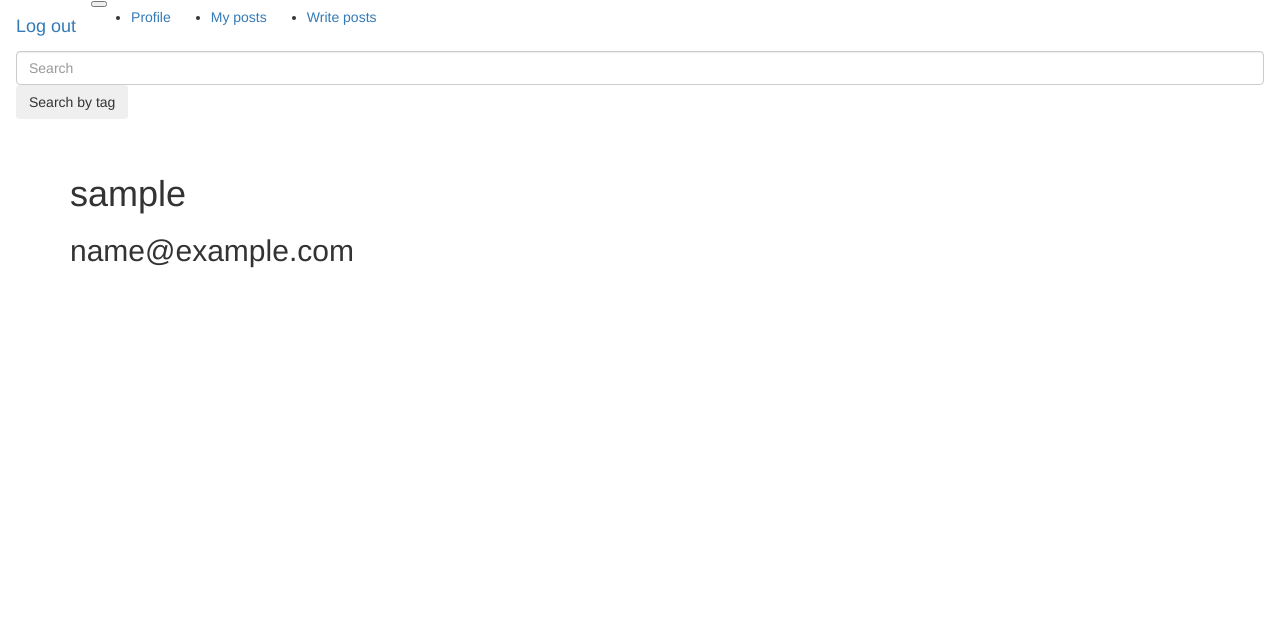
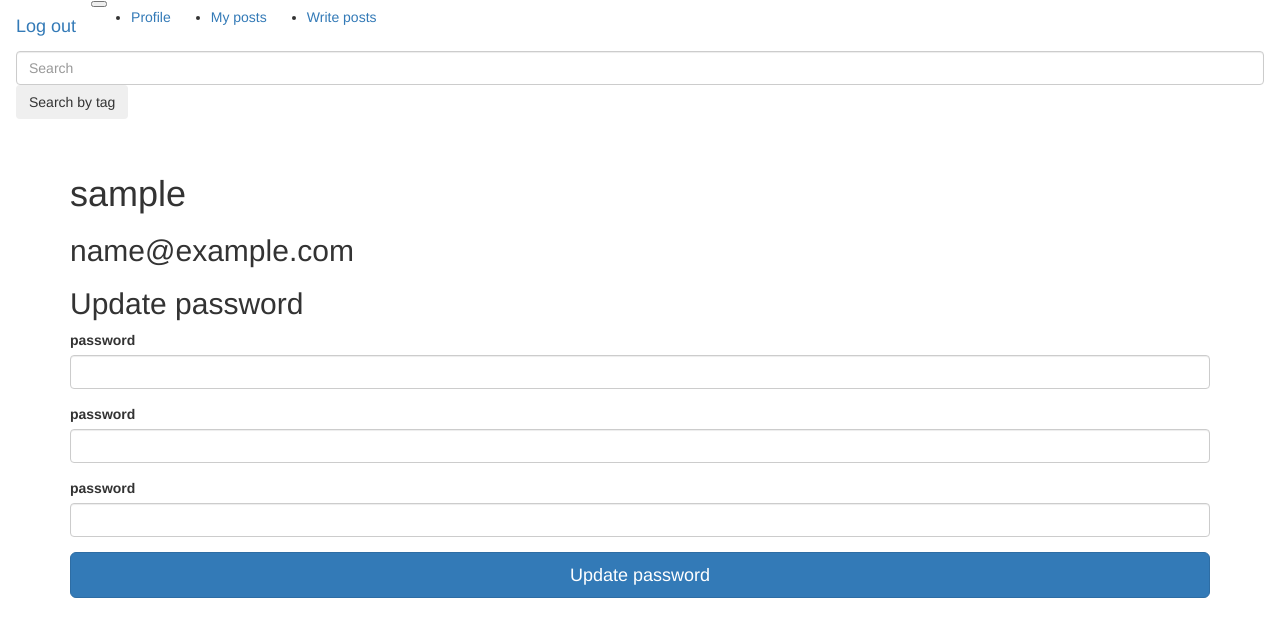
Before and after one commit to KatrinSD/Lyceum_IVR, a Flask app: page /profile in a window 1280 px wide. Shown: the top 637 px of the page. Run offline with Flask 2, Linux system fonts and the light colour scheme; the visitor is signed in with stand-in values (Sample User, id 1); data comes from the database, SQL or seed files in the repository; some libraries are stand-ins or nearby versions.

Commit message:
added password change ability

```diff
--- a/app/templates/profile.html
+++ b/app/templates/profile.html
@@ -15,6 +15,24 @@ Profile
 <h1> {{username}} </h1>
 <h2> {{email}} </h2>
 
+<form class="form-change_password" method = "POST" action = "/profile">
+	<h2 class="form-change_password-heading">Update password</h2>
+	{{ form.hidden_tag() }}
+	{{ wtf.form_field(form.old_password) }}
+	{{ wtf.form_field(form.new_password) }}
+	{{ wtf.form_field(form.confirm_password) }}
+	{% for msg in get_flashed_messages() %}
+		{% if password_changed %}
+			<div class="alert alert-success">
+		{% else %}
+			<div class="alert alert-danger">
+		{% endif %}
+		{{ msg }}
+		</div>
+	{% endfor %}
+	<button class="btn btn-lg btn-primary btn-block" type="submit">Update password</button>
+</form>
+
 
 </div> <!-- /container -->
 {% endblock %}
--- a/app/views.py
+++ b/app/views.py
@@ -1,4 +1,4 @@
-from flask import session, redirect, url_for, request
+from flask import session, redirect, url_for, request, flash
 from flask import render_template as flask_render
 
 from app import app, db, login_manager, tags_driver
@@ -61,6 +61,13 @@ class FindPostForm(FlaskForm):
 """class ChangeUsername(FlaskForm):
 	new_username = StringField("username", validators=[InputRequired(), Length(min=4, max=15)])"""
 
+class ChangePassword(FlaskForm):
+
+	old_password = PasswordField("password", validators=[InputRequired(), Length(min=8, max=80)])
+	new_password = PasswordField("password", validators=[InputRequired(), Length(min=8, max=80)])
+	confirm_password = PasswordField("password", validators=[InputRequired(), Length(min=8, max=80)])
+
+
 
 @app.route("/")
 @app.route("/index")
@@ -116,13 +123,41 @@ def signup():
 def dashboard():
 	return render_template("dashboard.html")
 
-@app.route("/profile")
+@app.route("/profile", methods=["GET", "POST"])
 @login_required
 def profile():
 
+	form = ChangePassword()
+
+	success_alert_text = None
+	failure_alert_text = None
+	password_changed = False
+	user = User.query.filter_by(id=current_user.id).first()
+
+	if form.validate_on_submit():
+		if check_password_hash(user.password, form.old_password.data):
+			if form.new_password.data == form.confirm_password.data:
+				user.password = generate_password_hash(form.new_password.data, method="sha256")
+				db.session.add(user)
+				db.session.commit()
+
+				password_changed = True
+				success_alert_text = "Password was successfully updated"
+			else:
+				failure_alert_text = "New password and confirmation differ"
+		else:
+			failure_alert_text = "Old password is incorrect"
+
+	if success_alert_text:
+		flash(success_alert_text)
+	elif failure_alert_text:
+		flash(failure_alert_text)
+
 	kwargs = {
+		"password_changed": password_changed,
 		"username": current_user.username,
 		"email": current_user.email,
+		"form": form,
 	}
 
 	return render_template("profile.html", **kwargs)
```
